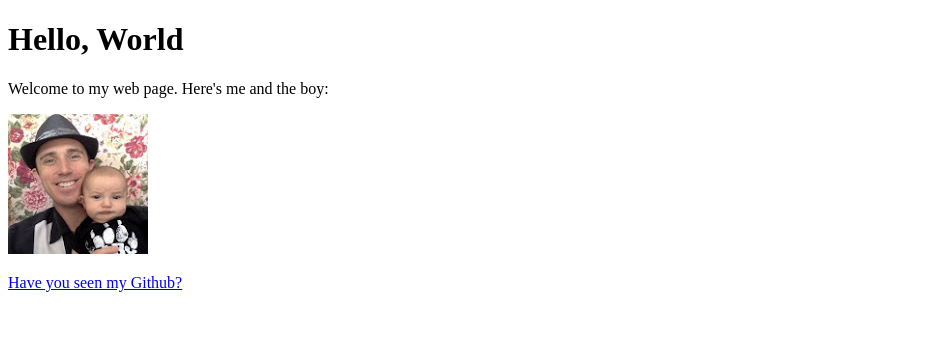
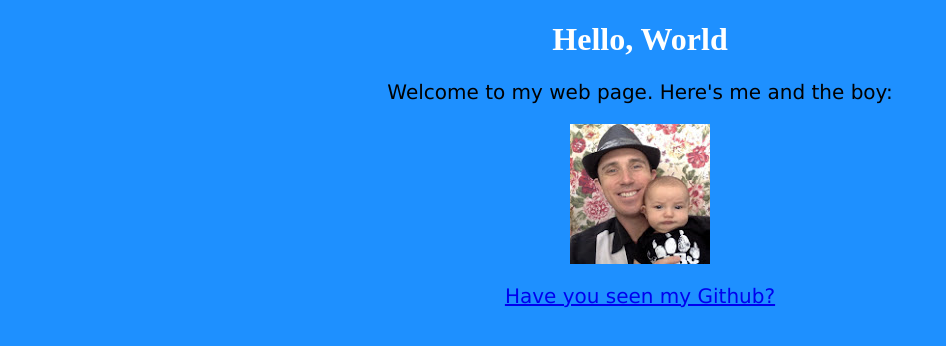
Before and after one commit to kystewart/test, a plain HTML site: page index.html in a window 1280 px wide. Shown: the whole page, without its empty margins (0-946 px from the left). Drawn offline with Linux system fonts and the light colour scheme.

Commit message:
dodgerblue, baby

```diff
--- a/index.html
+++ b/index.html
@@ -1,6 +1,9 @@
 <!DOCTYPE html>
 <html lang="en">
- <head><title>Example web page</title></head>
+ <head>
+   <title>kystewart</title>
+   <link rel="stylesheet" type="text/css" href="style.css">
+ </head>
  <body>
    <h1>Hello, World</h1>
    <p>
--- /dev/null
+++ b/style.css
@@ -0,0 +1,20 @@
+body {
+  background-color: dodgerblue;
+}
+
+h1 {
+  color: white;
+  text-align: center;
+}
+
+p {
+  text-align: center;
+  font-family: verdana;
+  font-size: 20px;
+}
+
+img {
+  display: block;
+  margin-left: auto;
+  margin-right: auto;
+}
```
